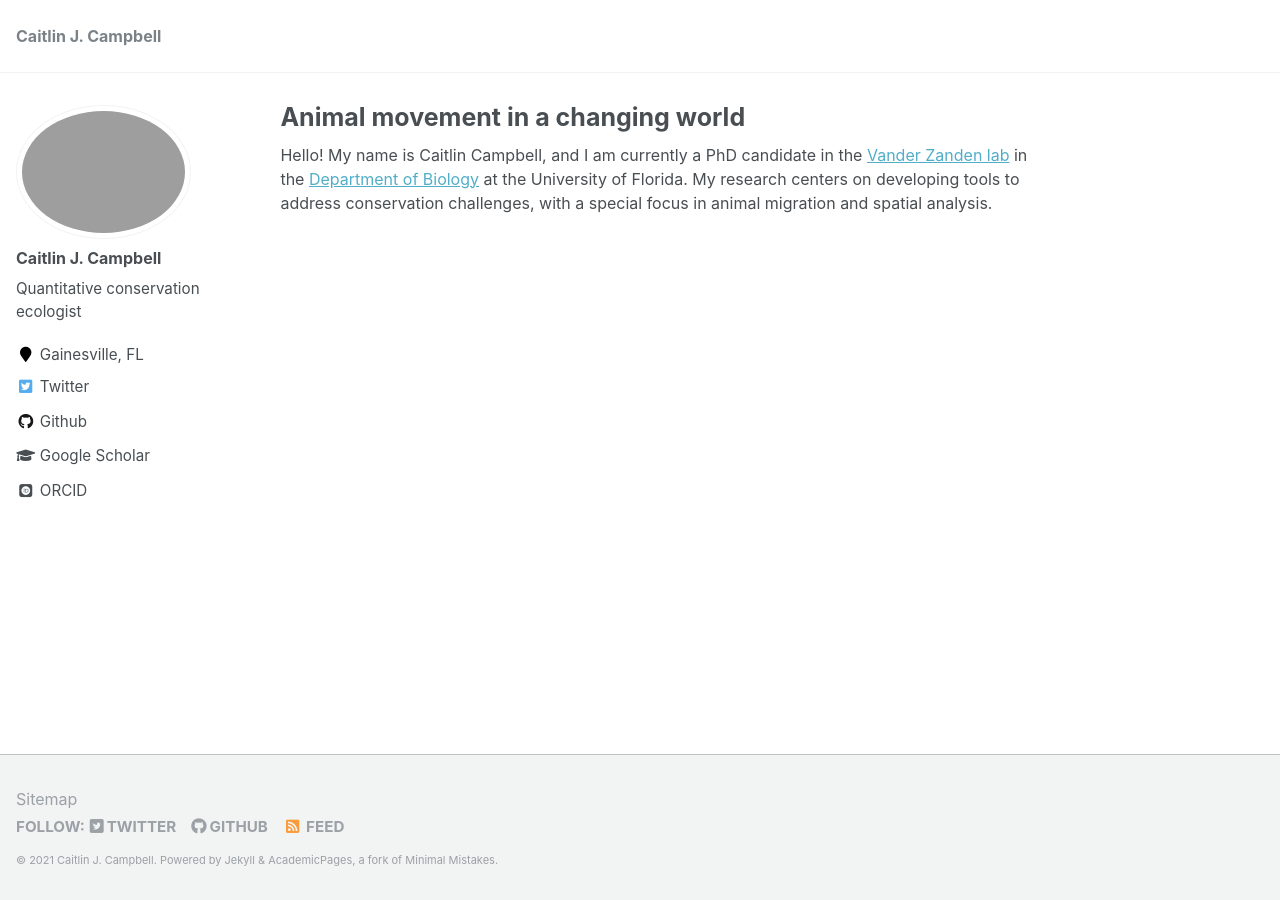
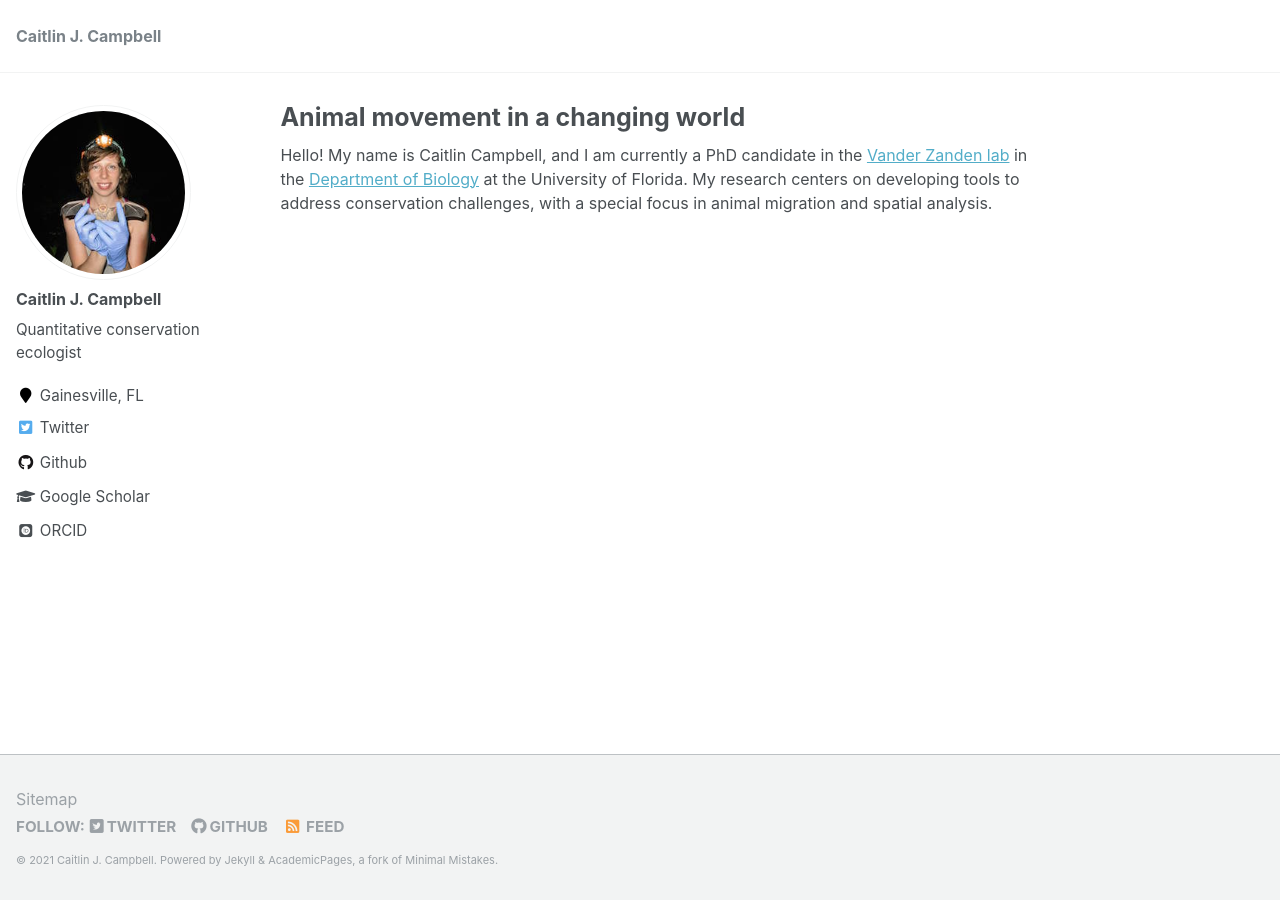
Before and after one commit to cjcampbell/cjcampbell.github.io, a Jekyll site: the page built from docs/_pages/about.md, in a window 1280 px wide. Built offline with Jekyll 4.4.1, drawn with Linux system fonts in a browser that asks for light colours; some web fonts are replaced.

Commit message:
never speak of this

```diff
--- a/docs/_config.yml
+++ b/docs/_config.yml
@@ -81,7 +81,7 @@ analytics:
 # Site Author
 author:
   name             : "Caitlin J. Campbell"
-  avatar           : "labo.png"
+  avatar           : "labo.jpg"
   bio              : "Quantitative conservation ecologist"
   location         : "Gainesville, FL"
   employer         :
--- a/docs/_data/authors.yml
+++ b/docs/_data/authors.yml
@@ -2,5 +2,5 @@
 
 Name Name:
   name        : "Caitlin Campbell"
-  avatar      : "me with labo_sm.jpg"
+  avatar      : "labo.jpg"
   twitter     : "BatsOnTheMove"
```
